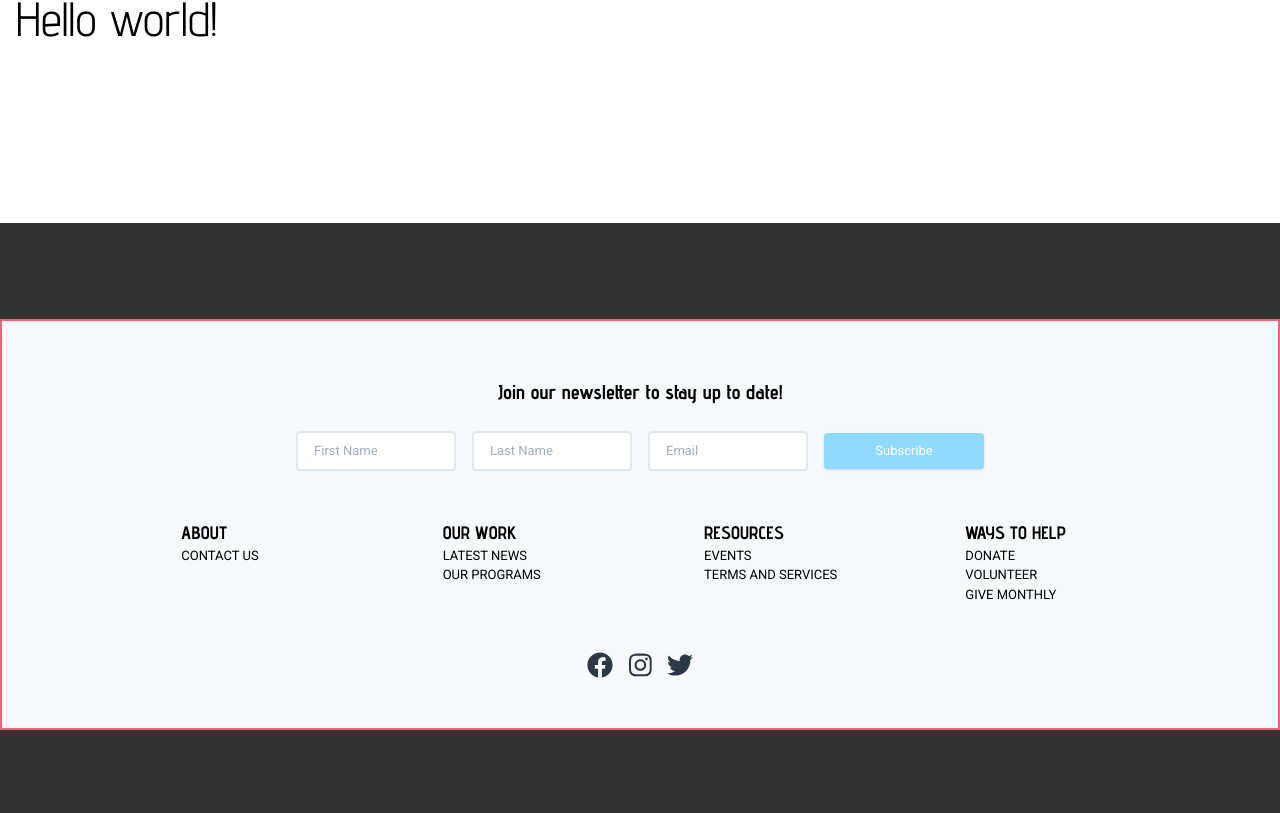
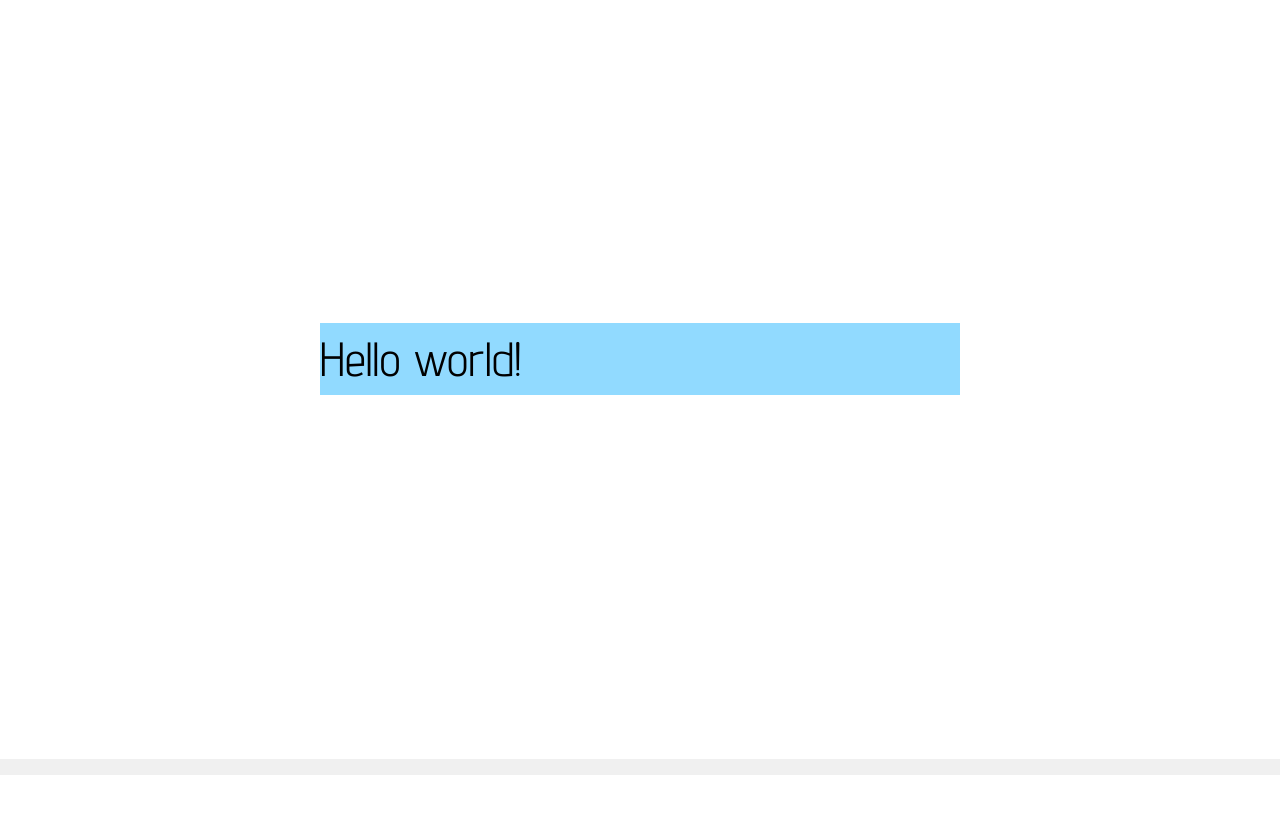
Before and after one commit to catcarbonell/hackathon_frontend, a React (Create React App) app: page / in a window 1280 px wide. Shown: the part 1789-2602 px from the top of the page. Before the commit the page ends 2519 px from the top, so only its background shows below. Built offline with nearby package versions, Linux system fonts and the light colour scheme.

Commit message:
refined entire App.js layout

```diff
--- a/src/App.js
+++ b/src/App.js
@@ -12,7 +12,7 @@ function App() {
 
       <div className="flex flex-col">
         <Navbar />
-          <main className="flex-1 mt-10 mb-20">
+          <main className="flex-1 my-8">
             <Switch>
               <Route exact path="/" component={Landing} />
               <Route path="/login" component={Login} />
--- a/src/Components/Footer.js
+++ b/src/Components/Footer.js
@@ -2,10 +2,9 @@ import React from 'react';
 import Socials from './Socials';
 const Footer = () =>{
     return(
-        <footer id="footer" className="pt-10 border-solid border-2 border-custom-red  w-full text-center bg-gray-100">
-            <div className="flex flex-col justify-center items-center content-center">
+        <footer id="footer" className="p-20 flex flex-col content-center items-center justify-center text-gray-100 bg-gray-800">
                 <div id="newsletter" className="hidden lg:contents lg:w-5/6 lg:text-center lg:mb-10">
-                    <h2 className="text-xl font-bold my-4">Join our newsletter to stay up to date!</h2>
+                    <h2 className="text-3xl font-bold my-4">Join our newsletter to stay up to date!</h2>
                     <form>
                         <input className="w-40 px-4 py-2 m-2 rounded border-2 border-solid border-gray-300" type="text" placeholder="First Name" value="" />
                         <input className="w-40 px-4 py-2 m-2 rounded border-2 border-solid border-gray-300" type="text" placeholder="Last Name" value="" />
@@ -38,7 +37,7 @@ const Footer = () =>{
 
                 <Socials />
 
-            </div>
+
         </footer>
     )
 }
--- a/src/Components/Landing/Section.js
+++ b/src/Components/Landing/Section.js
@@ -2,8 +2,10 @@ import React from 'react';
 
 const Section = () => {
     return(
-        <div className="w-full h-64 my-4 p-4 bg-white">
+        <div className="h-screen my-4 bg-white flex flex-col justify-center content-center items-center m-auto">
+            <div className="w-1/2 bg-custom-blue">
             <h1 className="text-5xl">Hello world!</h1>
+            </div>
         </div>
     );
 }
--- a/src/Components/Socials.js
+++ b/src/Components/Socials.js
@@ -4,7 +4,7 @@ import { faFacebook, faInstagram, faTwitter } from '@fortawesome/free-brands-svg
 
 const Socials = () => {
     return(
-        <div className="text-gray-800 mb-10">
+        <div className="text-gray-100">
             <FontAwesomeIcon className="m-2 hover:text-custom-red cursor-pointer" icon={faFacebook} size="2x" />
             <FontAwesomeIcon className="m-2 hover:text-custom-red cursor-pointer" icon={faInstagram} size="2x" />
             <FontAwesomeIcon className="m-2 hover:text-custom-red cursor-pointer" icon={faTwitter} size="2x" />
--- a/src/tailwind.css
+++ b/src/tailwind.css
@@ -1,33 +1,9 @@
 @tailwind base;
 @tailwind components;
-
-/* html {
-    content: "";
-    position: absolute;
-    top: 0;
-    left: 0;
-    width: 100%;
-    height: 100%;
-}
-html::after {
-    content: "";
-    background: url('./Assets/bg-01.jpg') fixed;
-    background-repeat: no-repeat;
-    background-size: cover;
-    width: 100%;
-    height: 100%;
-    opacity: 0.5;
-    top: 0;
-    left: 0;
-    bottom: 0;
-    right: 0;
-    position: absolute;
-    z-index: -1;
-} */
 body {
     font-family: 'Roboto', sans-serif;
     font-size: 13px;
-    background-color: #333;
+    background-color: #f0f0f0;
 }
 h1, h2, h3, h4, h5, h6 {
     font-family: 'Advent Pro', sans-serif;
```
Also changed, not shown: src/tailwind.output.css.
